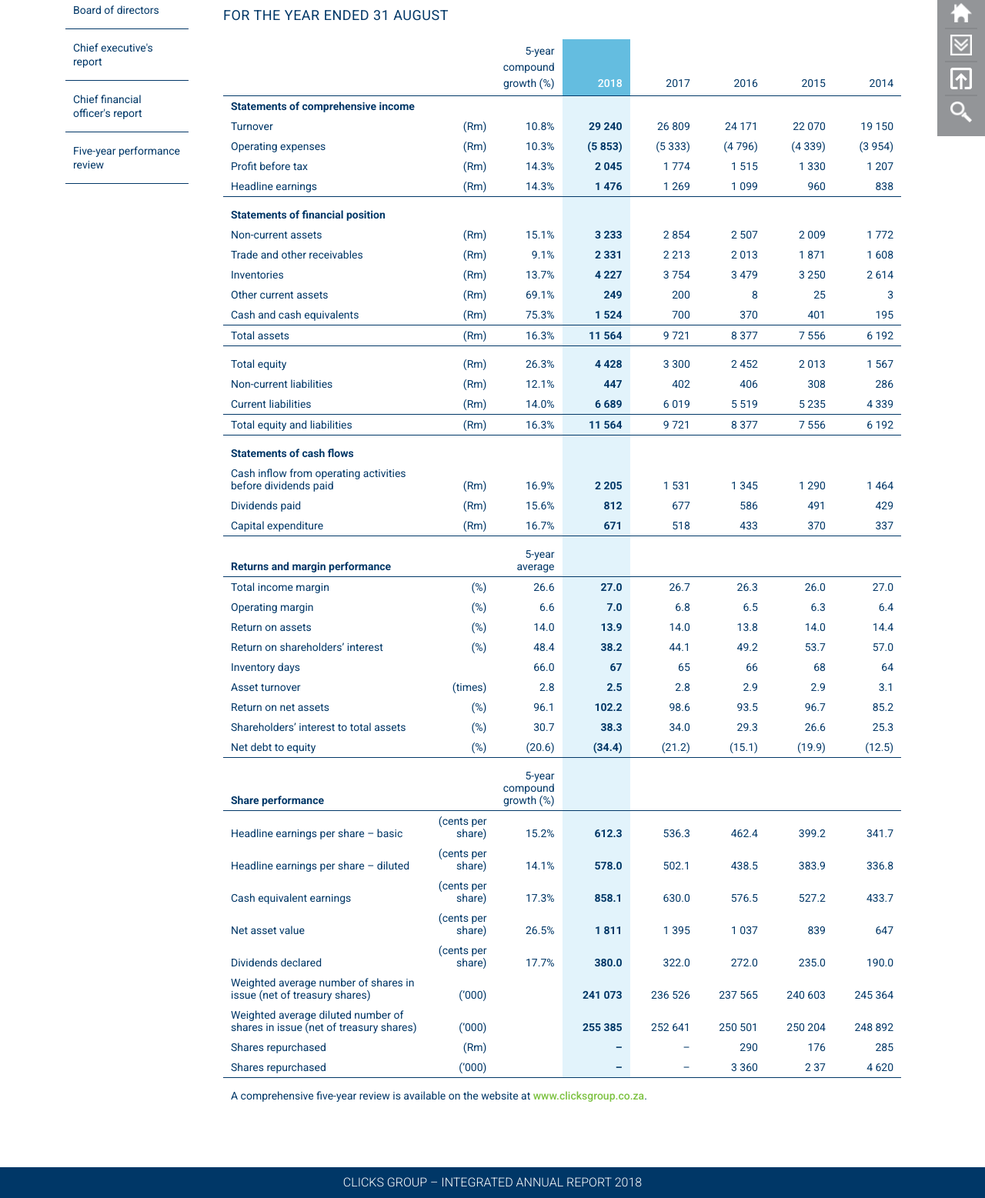
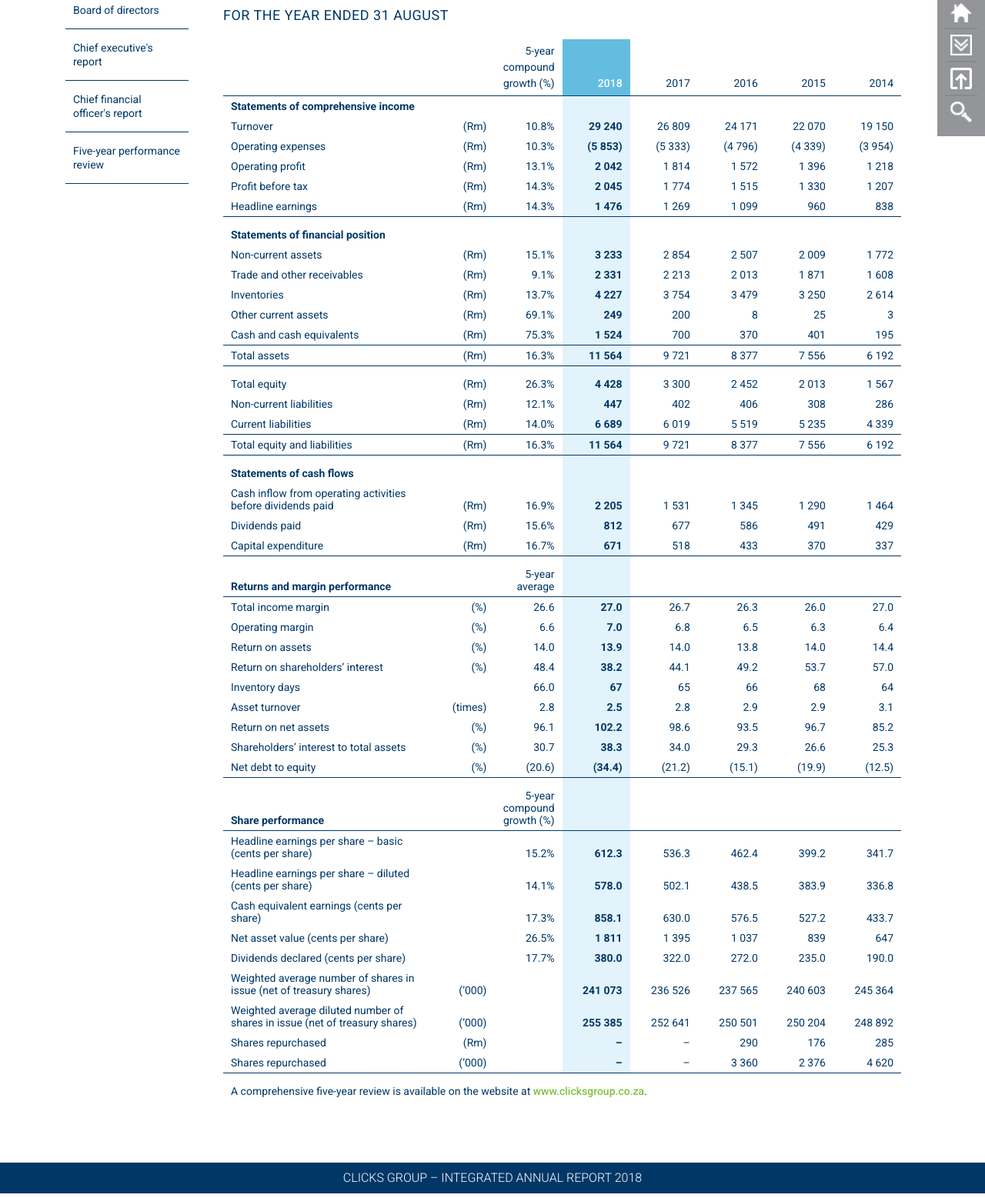
Before and after one commit to g2design/clicks_2018, a PHP site: page /pages/leadership/five_year_review.php in a window 1280 px wide. Shown: the part 374-1931 px from the top of the page at 77% size. Run offline with PHP 8.4, Linux system fonts and the light colour scheme.

Commit message:
[Dev] Content population
[Dev] Content population

```diff
--- a/pages/business_review/upd.php
+++ b/pages/business_review/upd.php
@@ -44,7 +44,7 @@
                         </blockquote>
                     </div>
                 </div>
-                <p>Product availability, which is core to offering superior range and service to customers, averaged 95% for the year while on-time deliveries were 99%.</p>
+                <p>Product availability, which is core to offering superior range and service to customers, averaged 95% for the year while on-time deliveries&nbsp;were&nbsp;99%.</p>
                 <p>Through its distribution business UPD offers local and international, generic and originator pharma manufacturers an efficient and cost-effective supply chain solution. UPD gained three new distribution contracts and at year-end managed a portfolio of 23 distribution clients.</p>
                 <h4 class="sky-blue">Outlook for 2019</h4>
                 <p>UPD aims to increase wholesale market share to 26.5% through the growth of the Clicks pharmacy channel, benefiting from the planned opening of 30 to 35 new pharmacies in Clicks, and maintain volumes from the private hospital groups.</p>
@@ -63,7 +63,7 @@
                         <div class="margin-top-20px margin-bottom-20px">
                             <h3><b>Vikash Singh</b></h3>
                             <p><em class="sky-blue">Managing director</em></p>
-                            <p>Vikash (45) was appointed as managing director of UPD in April 2015. He is a seasoned executive whose career has spanned financial, operational, supply chain and logistics responsibilities, with extensive experience in logistics management in both Clicks and UPD. After joining the group in 2006, he served in finance and risk management roles in distribution and logistics in the Clicks chain. Vikash moved to UPD in 2010 and was head of operations and distribution prior to his promotion to managing director. He holds B Com (Acc) and MBA (cum laude) degrees.</p>
+                            <p>Vikash (45) was appointed as managing director of UPD in April 2015. He is a seasoned executive whose career has spanned financial, operational, supply chain and logistics responsibilities, with extensive experience in logistics management in both Clicks and UPD. After joining the group in 2006, he served in finance and risk management roles in distribution and logistics in the Clicks chain. Vikash moved to UPD in 2010 and was head of operations and distribution prior to his promotion to managing director. He holds B Com (Acc) and MBA&nbsp;(cum laude) degrees.</p>
                         </div>
                     </div>
                 </div>
@@ -103,7 +103,7 @@
                        <p>Maintain volume of business with private hospital groups</p>
                     </div>
                     <div class="col-4">
-                        <p>Increase Clicks’ buying levels from UPD to 98.8%</p>
+                        <p>Increase Clicks’ buying levels from UPD&nbsp;to&nbsp;98.8%</p>
                     </div>
                     <div class="col-4">
                         <p>Clicks’ buying levels from UPD at 98.8%</p>
--- a/pages/leadership/board_of_directors.php
+++ b/pages/leadership/board_of_directors.php
@@ -70,8 +70,8 @@
                             <div class="col-8">
                                 <p>Chairman of the audit and risk committee</p>
                                 <p>Member of the remuneration and nominations committee</p>
-                                <p><b>Directorships:</b> Non-executive chairman of Ascendis Health and nonexecutive director of HomeChoice, Personal Trust International and Tower Property Fund. Trustee of the Children’s Hospital Trust and the Children’s Hospital Foundation Trust.</p>
-                                <p><b>Expertise and experience:</b> Accounting and finance. John spent 16 years in the accounting profession, including serving as a partner of Ernst & Young for 10 years. He has been involved in commerce and industry for a further 37 years, holding a number of financial directorships during this time.</p>
+                                <p><b>Directorships:</b> Non-executive chairman of Ascendis Health and non-executive director of HomeChoice, Personal Trust International and Tower Property Fund. Trustee of the Children’s Hospital Trust and the Children’s Hospital Foundation Trust.</p>
+                                <p><b>Expertise and experience:</b> Accounting and finance. John&nbsp;spent 16 years in the accounting profession, including serving as a partner of Ernst & Young for 10 years. He has been involved in commerce and industry for a further 37&nbsp;years, holding a number of financial directorships during&nbsp;this&nbsp;time.</p>
                             </div>
                         </div>
                     </div>
@@ -172,7 +172,7 @@
                                 <p>Appointed as a director in 2011</p>
                             </div>
                             <div class="col-8">
-                                <p><b>Expertise and experience:</b> Accounting, finance and investor relations management. He was previously at the Tiger Brands group where he was appointed as financial executive of the Tiger Brands consumer brands division in 2005 and promoted to chief financial officer in June 2008. While CFO of Tiger Brands, he also served as a non-executive director of Oceana Group Limited.</p>
+                                <p><b>Expertise and experience:</b> Accounting, finance and investor relations management. He was previously at the Tiger&nbsp;Brands&nbsp;group where he was appointed as financial executive of the Tiger Brands consumer brands division in 2005 and promoted to chief financial officer in June 2008. While CFO of Tiger Brands, he also served as a non-executive director of Oceana Group Limited.</p>
                             </div>
                         </div>
                     </div>
--- a/pages/leadership/five_year_review.php
+++ b/pages/leadership/five_year_review.php
@@ -58,6 +58,16 @@
                                 <td class="bottom text-right">(4 796)</td>
                                 <td class="bottom text-right">(4 339)</td>
                                 <td class="bottom text-right">(3 954)</td>
+                            </tr>
+                            <tr>
+                                <td class="bottom">Operating profit</td>
+                                <td class="bottom text-right">(Rm)</td>
+                                <td class="bottom text-right">13.1%</td>
+                                <td class="bottom text-right light-blue-bg"><b>2 042</b></td>
+                                <td class="bottom text-right">1 814</td>
+                                <td class="bottom text-right">1 572</td>
+                                <td class="bottom text-right">1 396</td>
+                                <td class="bottom text-right">1 218</td>
                             </tr>
                             <tr>
                                 <td class="bottom">Profit before tax</td>
@@ -347,8 +357,8 @@
                                 <td class="border-bottom-thin" colspan="4"></td>
                             </tr>
                             <tr>
-                                <td class="bottom">Headline earnings per share – basic</td>
-                                <td class="bottom text-right">(cents per share)</td>
+                                <td class="bottom">Headline earnings per share – basic (cents per share)</td>
+                                <td class="bottom text-right"></td>
                                 <td class="bottom text-right">15.2%</td>
                                 <td class="bottom text-right light-blue-bg"><b>612.3</b></td>
                                 <td class="bottom text-right">536.3</td>
@@ -357,8 +367,8 @@
                                 <td class="bottom text-right">341.7</td>
                             </tr>
                             <tr>
-                                <td class="bottom">Headline earnings per share – diluted</td>
-                                <td class="bottom text-right">(cents per share)</td>
+                                <td class="bottom">Headline earnings per share – diluted (cents per share)</td>
+                                <td class="bottom text-right"></td>
                                 <td class="bottom text-right">14.1%</td>
                                 <td class="bottom text-right light-blue-bg"><b>578.0</b></td>
                                 <td class="bottom text-right">502.1</td>
@@ -367,8 +377,8 @@
                                 <td class="bottom text-right">336.8</td>
                             </tr>
                             <tr>
-                                <td class="bottom">Cash equivalent earnings</td>
-                                <td class="bottom text-right">(cents per share)</td>
+                                <td class="bottom">Cash equivalent earnings (cents per share)</td>
+                                <td class="bottom text-right"></td>
                                 <td class="bottom text-right">17.3%</td>
                                 <td class="bottom text-right light-blue-bg"><b>858.1</b></td>
                                 <td class="bottom text-right">630.0</td>
@@ -377,8 +387,8 @@
                                 <td class="bottom text-right">433.7</td>
                             </tr>
                             <tr>
-                                <td class="bottom">Net asset value</td>
-                                <td class="bottom text-right">(cents per share)</td>
+                                <td class="bottom">Net asset value (cents per share)</td>
+                                <td class="bottom text-right"></td>
                                 <td class="bottom text-right">26.5%</td>
                                 <td class="bottom text-right light-blue-bg"><b>1 811</b></td>
                                 <td class="bottom text-right">1 395</td>
@@ -387,8 +397,8 @@
                                 <td class="bottom text-right">647</td>
                             </tr>
                             <tr>
-                                <td class="bottom">Dividends declared</td>
-                                <td class="bottom text-right">(cents per share)</td>
+                                <td class="bottom">Dividends declared (cents per share)</td>
+                                <td class="bottom text-right"></td>
                                 <td class="bottom text-right">17.7%</td>
                                 <td class="bottom text-right light-blue-bg"><b>380.0</b></td>
                                 <td class="bottom text-right">322.0</td>
@@ -433,7 +443,7 @@
                                 <td class="bottom text-right light-blue-bg border-bottom-thin"><b>–</b></td>
                                 <td class="bottom text-right border-bottom-thin">–</td>
                                 <td class="bottom text-right border-bottom-thin">3 360</td>
-                                <td class="bottom text-right border-bottom-thin">2 37</td>
+                                <td class="bottom text-right border-bottom-thin">2 376</td>
                                 <td class="bottom text-right border-bottom-thin">4 620</td>
                             </tr>
                             <tr>
```
Also changed, not shown: pages/business_review/clicks.php (+32 -32 lines), pages/leadership/ceo_report.php (+11 -11 lines), pages/leadership/cfo_report.php (+8 -8 lines).
